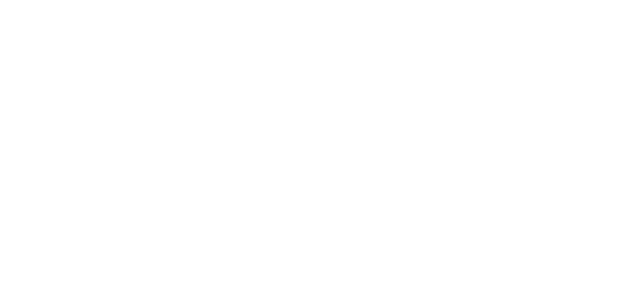
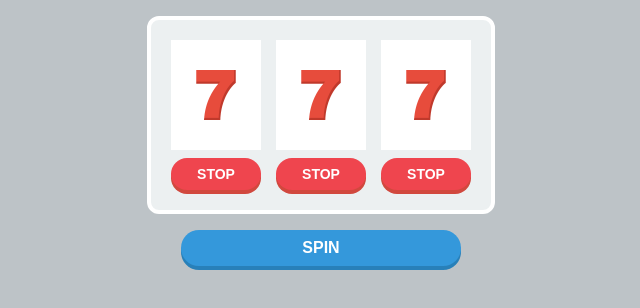
Before and after one commit to chinami1025/MySlotMachine, a plain HTML site: page index.html in a window 1280 px wide. Shown: the whole page, without its empty margins (319-959 px from the left). Drawn offline with Linux system fonts and the light colour scheme.

Commit message:
スタイルの追加

```diff
--- /dev/null
+++ b/css/styles.css
@@ -0,0 +1,53 @@
+@charset "utf-8";
+
+body {
+  background: #bdc3c7;
+  font-size: 16px;
+  font-weight: bold;
+  font-family: Arial, sans-serif;
+}
+
+main {
+  width: 300px;
+  background: #ecf0f1;
+  padding: 20px;
+  border: 4px solid #fff;
+  border-radius: 12px;
+  margin: 16px auto;
+  display: flex;
+  justify-content: space-between;
+}
+
+.panel img {
+  width: 90px;
+  height: 110px;
+  margin-bottom: 4px;
+}
+
+.stop {
+  cursor: pointer;
+  width: 90px;
+  height: 32px;
+  background: #ef454e;
+  box-shadow: 0 4px 0 #d1483e;
+  border-radius: 16px;
+  line-height: 32px;
+  text-align: center;
+  font-size: 14px;
+  color: #fff;
+  user-select: none;
+}
+
+#spin {
+  cursor: pointer;
+  width: 280px;
+  height: 36px;
+  background: #3498db;
+  box-shadow: 0 4px 0 #2880b9;
+  border-radius: 18px;
+  line-height: 36px;
+  text-align: center;
+  color: #fff;
+  user-select: none;
+  margin: 0 auto;
+}
--- a/index.html
+++ b/index.html
@@ -5,6 +5,25 @@
     <meta http-equiv="X-UA-Compatible" content="IE=edge" />
     <meta name="viewport" content="width=device-width, initial-scale=1.0" />
     <title>Slot Machine</title>
+    <link rel="stylesheet" href="css/styles.css" />
   </head>
-  <body></body>
+  <body>
+    <main>
+      <section class="panel">
+        <img src="img/seven.png" alt="" />
+        <div class="stop">STOP</div>
+      </section>
+      <section class="panel">
+        <img src="img/seven.png" alt="" />
+        <div class="stop">STOP</div>
+      </section>
+      <section class="panel">
+        <img src="img/seven.png" alt="" />
+        <div class="stop">STOP</div>
+      </section>
+    </main>
+
+    <div id="spin">SPIN</div>
+    <script src="JS/main.js"></script>
+  </body>
 </html>
```
Also changed, not shown: img/bell.png (added), img/cherry.png (added), img/seven.png (added).
